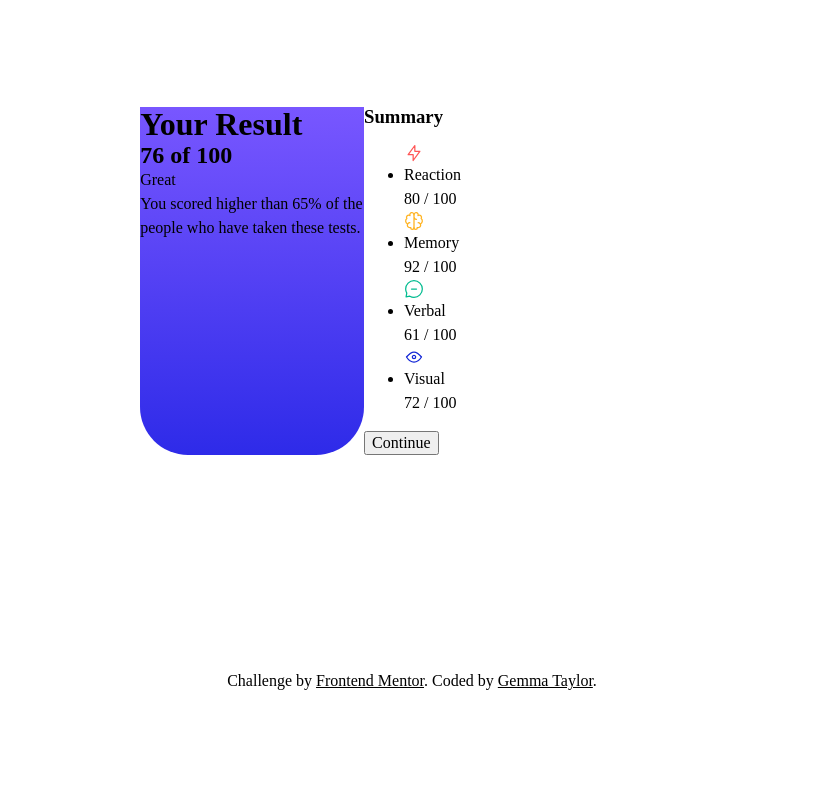
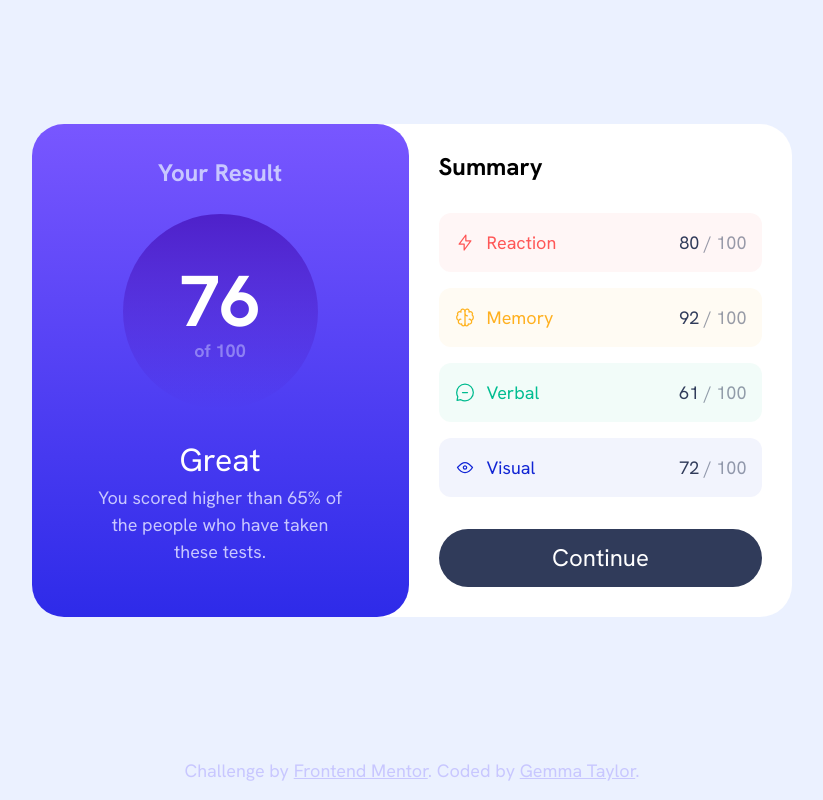
Before and after one commit to GemTay/results-summary-component, a plain HTML site: page index.html in a window 1280 px wide. Shown: the whole page, without its empty margins (228-1051 px from the left). Drawn offline with Linux system fonts and the light colour scheme.

Commit message:
completed challenge to match design

```diff
--- a/index.css
+++ b/index.css
@@ -94,20 +94,20 @@ textarea:not([rows]) {
 /* custom properties  */
 
 :root {
-    --clr-primary-red: hsl(0, 100%, 67%);
-    --clr-primary-orange: hsl(39, 100%, 56%);
-    --clr-primary-teal: hsl(166, 100%, 37%);
-    --clr-primary-blue: hsl(234, 85%, 45%);
+    --clr-primary-red: 0, 100%, 67%;
+    --clr-primary-orange: 39, 100%, 56%;
+    --clr-primary-green: 166, 100%, 37%;
+    --clr-primary-blue: 234, 85%, 45%;
 
     --clr-gradient-slate-blue: hsl(252, 100%, 67%);
     --clr-gradient-royal-blue: hsl(241, 81%, 54%);
     --clr-gradient-violet-blue: hsla(256, 72%, 46%, 1);
     --clr-gradient-persian-blue: hsla(241, 72%, 46%, 0);
 
-    --clr-neutral-white: hsl(0, 0%, 100%);
-    --clr-neutral-blue: hsl(221, 100%, 96%);
-    --clr-neutral-lavender: hsl(241, 100%, 89%);
-    --clr-neutral-grey: hsl(224, 30%, 27%);
+    --clr-neutral-white: 0, 0%, 100%;
+    --clr-neutral-blue: 221, 100%, 96%;
+    --clr-neutral-lavender: 241, 100%, 89%;
+    --clr-neutral-grey: 224, 30%, 27%;
 
     --fs-300: 1rem; /* 16px */
     --fs-400: 1.125rem; /* 18px */
@@ -119,37 +119,177 @@ textarea:not([rows]) {
     --fw-x-bold: 800;
 }
 
+/* utility classes */
+
+.clr-neutral-white { color: hsl(var(--clr-neutral-white)); }
+.clr-neutral-blue { color: hsl(var(--clr-neutral-blue)); }
+.clr-neutral-lavender { color: hsl(var(--clr-neutral-lavender)); }
+.clr-neutral-grey { color: hsl(var(--clr-neutral-grey)); }
+
+.fs-300 { font-size: var(--fs-300) }
+.fs-400 { font-size: var(--fs-400) }
+.fs-500 { font-size: var(--fs-500) }
+.fs-600 { font-size: var(--fs-600) }
+
+.fw-medium { font-weight: var(--fw-medium); }
+.fw-bold { font-weight: var(--fw-bold); }
+.fw-x-bold { font-weight: var(--fw-x-bold); }
+
+/* general styling */
+
 body {
     display: grid;
     height: 100vh;
     width: auto;
+    font-family: "Hanken Grotesk", sans-serif;
+    font-optical-sizing: auto;
+    font-style: normal;
+    font-size: var(--fs-400);
+    background-color: hsl(var(--clr-neutral-white));
+    place-items: center;
+    align-items: end;
 }
 
 .summary-container {
     display: flex;
+    flex-direction: column;
     height: 100%;
-    flex-direction: column;
-    max-width: 736px;
-    background-color: var(--clr-neutral-white);
+    background-color: hsl(var(--clr-neutral-white));
 }
 
-.summary-container > :first-child {
+.summary-result--score span {
+    color: hsla(var(--clr-neutral-lavender), 0.5);
+}
+
+.summary-breakdown--score {
+    color: hsl(var(--clr-neutral-grey));
+}
+
+.summary-breakdown--score span {
+    color: hsla(var(--clr-neutral-grey), 0.5);
+}
+
+.summary-result {
+    display: flex;
+    flex-direction: column;
+    flex: 70%;
+    gap: 1.5rem;
+    text-align: center;
+    place-items: center;
+    justify-content: space-evenly;
+    padding: 2rem 3.5rem 3rem;
+    max-width: 400px;
+
     background: linear-gradient(to bottom, var(--clr-gradient-slate-blue), var(--clr-gradient-royal-blue));
     border-radius: 0 0 3rem 3rem;
-    flex: 0.7;
 }
 
-.summary-container > :last-child {
-    flex: 1;
+.result-score h2 {
+    display: grid;
 }
 
-@media (min-width: 768px) {
+.result-score {
+    border-radius: 50%;
+    aspect-ratio: 1;
+    padding: 2rem;
+    display: grid;
+    place-items: center;
+
+    background: linear-gradient(to bottom, var(--clr-gradient-violet-blue), var(--clr-gradient-persian-blue));
+}
+
+.summary-breakdown {
+    flex: 1.1;
+    padding: 1.875rem;
+    display: flex;
+    flex-direction: column;
+    gap: 2rem;
+}
+
+.summary-breakdown ul {
+    display: grid;
+    padding: 0;
+    margin: 0;
+    gap: 1rem;
+}
+
+.summary-breakdown li:nth-child(1) {
+    --category-clr: var(--clr-primary-red);
+}
+
+.summary-breakdown li:nth-child(2) {
+    --category-clr: var(--clr-primary-orange);
+}
+
+.summary-breakdown li:nth-child(3) {
+    --category-clr: var(--clr-primary-green);
+}
+
+.summary-breakdown li:nth-child(4) {
+    --category-clr: var(--clr-primary-blue);
+}
+
+.summary-breakdown li {
+    display: flex;
+    list-style: none;
+    border-radius: 0.75rem;
+    background-color: hsla(var(--category-clr), 0.05);
+    color: hsla(var(--category-clr), 1);
+    padding: 1rem;
+}
+
+.summary-breakdown--icon {
+    margin-right: 0.75rem;
+}
+
+.summary-breakdown--score {
+    margin-left: auto;
+}
+
+button {
+    background-color: hsl(var(--clr-neutral-grey));
+    color: hsl(var(--clr-neutral-white));
+    padding: 1rem 1.5rem;
+    border-radius: 2rem;
+    border: 0;
+}
+
+button:hover,
+button:focus {
+    background: linear-gradient(to bottom, var(--clr-gradient-slate-blue), var(--clr-gradient-royal-blue));
+}
+
+.attribution {
+    height: fit-content;
+    margin-top: auto;
+    padding-block: 1rem;
+}
+
+@media (min-width: 640px) {
+    :root {
+        --fs-300: 1.125rem; /* 16px -> 18px */
+        --fs-400: 1.5rem; /* 18px -> 24px */
+        --fs-500: 2rem; /* 24px -> 32px */
+        --fs-600: 4.5rem; /* 56px -> 72px */
+    }
+
     body {
-        place-items: center;
+        background-color: hsl(var(--clr-neutral-blue));
     }
 
     .summary-container {
         display: flex;
         flex-direction: row;
+        border-radius: 2rem;
+    }
+
+    .summary-result {
+        flex: 0.9;
+        border-radius: inherit;
+        max-width: 500px;
+    }
+
+    .result-score {
+        padding: 3rem;
     }
 }
--- a/index.html
+++ b/index.html
@@ -20,44 +20,50 @@
 
   <main>
     <div class="summary-container">
-      <div>
-        <h1>Your Result</h1>
-        <h2>76 of 100</h2>
-        <p>Great</p>
-        <p>You scored higher than 65% of the people who have taken these tests.</p>
+      <div class="summary-result">
+        <h1 class="fs-400 fw-bold clr-neutral-lavender">Your Result</h1>
+        <div class="result-score">
+          <h2 class="fs-600 clr-neutral-white summary-result--score">76<span class=" fs-300">of 100</span></h2>
+        </div>
+        <div>
+          <p class="fs-500 clr-neutral-white">Great</p>
+          <p class="fs-300 clr-neutral-lavender">You scored higher than 65% of the people who have taken these tests.</p>
+        </div>
+
       </div>
-      <div>
-        <h3>Summary</h3>
-        <ul>
+      <div class="summary-breakdown">
+        <h3 class="fs-400">Summary</h3>
+        <ul class="fs-300">
           <li>
-            <img src="./assets/images/icon-reaction.svg">
+            <img src="./assets/images/icon-reaction.svg" class="summary-breakdown--icon">
             <p>Reaction</p>
-            <p>80 / 100</p>
+            <p class="summary-breakdown--score">80 <span>/ 100</span></p>
           </li>
           <li>
-            <img src="./assets/images/icon-memory.svg">
+            <img src="./assets/images/icon-memory.svg" class="summary-breakdown--icon">
             <p>Memory</p>
-            <p>92 / 100</p>
+            <p class="summary-breakdown--score">92 <span>/ 100</span></p>
           </li>
           <li>
-            <img src="./assets/images/icon-verbal.svg">
+            <img src="./assets/images/icon-verbal.svg" class="summary-breakdown--icon">
             <p>Verbal</p>
-            <p>61 / 100</p>
+            <p class="summary-breakdown--score">61 <span>/ 100</span></p>
           </li>
           <li>
-            <img src="./assets/images/icon-visual.svg">
+            <img src="./assets/images/icon-visual.svg" class="summary-breakdown--icon">
             <p>Visual</p>
-            <p>72 / 100</p>
+            <p class="summary-breakdown--score">72 <span>/ 100</span></p>
           </li>
         </ul>
-        <button>Continue</button>
+        <button class="fs-400">Continue</button>
       </div>
     </div>
   </main>
-
-  <div class="attribution">
-    Challenge by <a href="https://www.frontendmentor.io?ref=challenge" target="_blank">Frontend Mentor</a>.
-    Coded by <a href="#">Gemma Taylor</a>.
-  </div>
+  <footer>
+    <div class="attribution fs-300 clr-neutral-lavender">
+      Challenge by <a href="https://www.frontendmentor.io?ref=challenge" target="_blank">Frontend Mentor</a>.
+      Coded by <a href="https://github.com/GemTay">Gemma Taylor</a>.
+    </div>
+  </footer>
 </body>
 </html>
```
